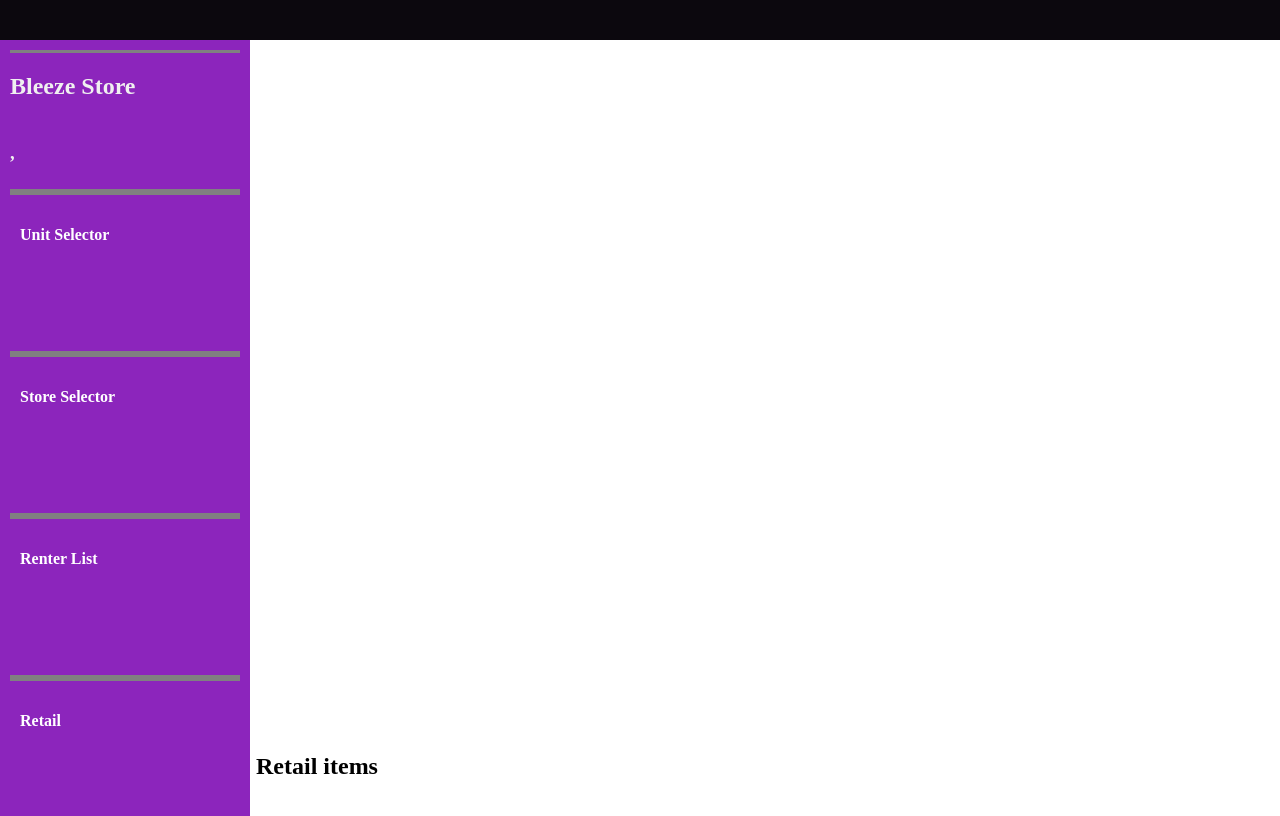
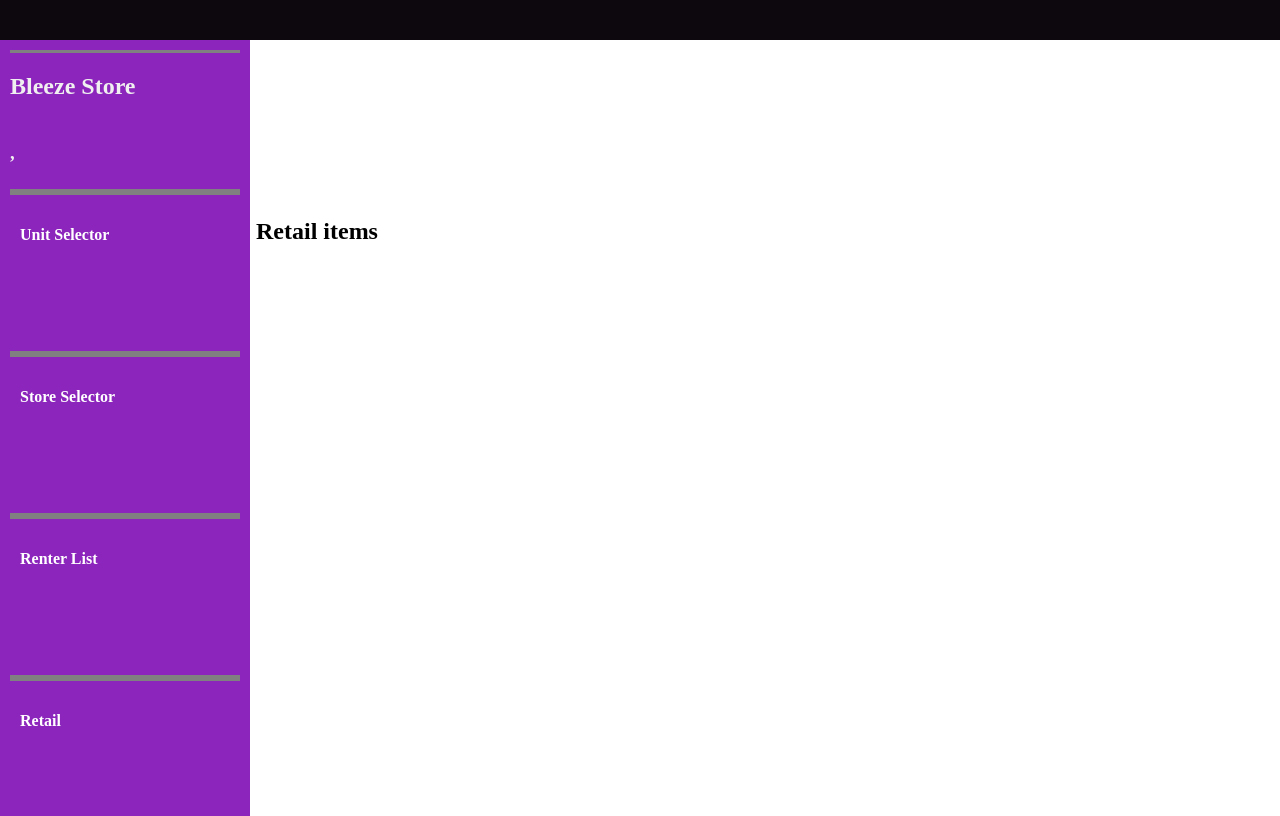
Before and after one commit to mitchhenline/bleeze, a Flask app: template templates/retail.html in a window 1280 px wide. Run offline with Flask 3, Linux system fonts and the light colour scheme; the template is opened without the code that fills it, so the values that code supplies are empty.

Commit message:
retail page styling

```diff
--- a/static/styles.css
+++ b/static/styles.css
@@ -153,6 +153,14 @@
     text-decoration: none;
 }
 
+#retail-list-div {
+    position: fixed;
+    flex: 4;
+    right: 0;
+    width: 80%;
+    max-height: 95%;
+    overflow: auto;
+}
 
 .unit-item {
     display: flex;
--- a/templates/retail.html
+++ b/templates/retail.html
@@ -37,7 +37,7 @@
         </a>
     </div>
     <div class="main-body">
-        <div id="unit_list_div">
+        <div id="retail-list-div">
             <!-- change to retail-list-div and edit styling -->
             <h2>Retail items</h2>
             {% for retail in retail %}
```
